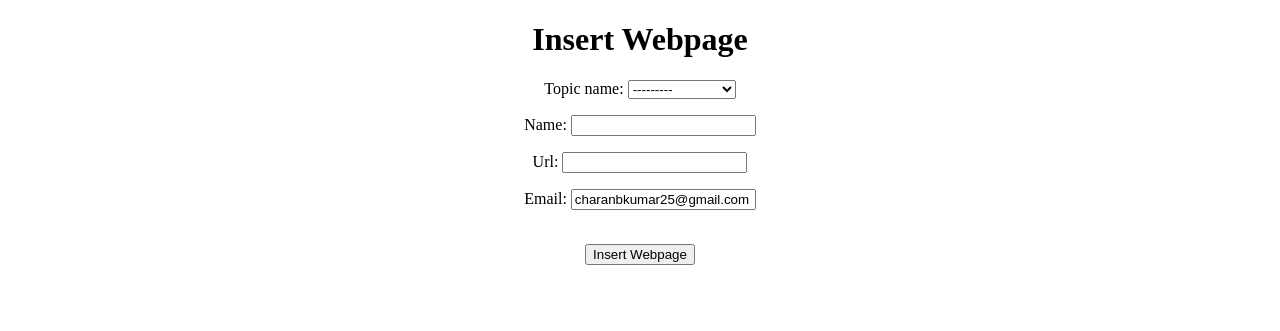
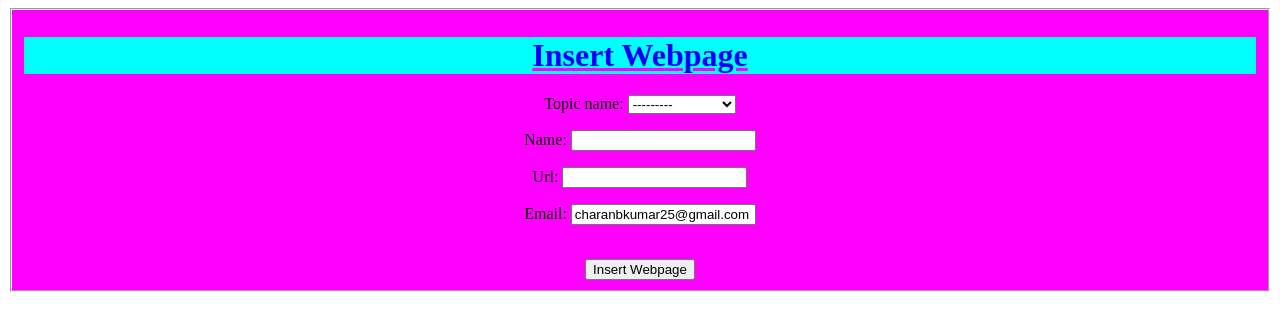
Before and after one commit to BCharanKumar/Model_Forms, a Django app: page /insert_webpage/ in a window 1280 px wide. Shown: the top 331 px of the page. Run offline with Django 5.2, Linux system fonts and the light colour scheme; data comes from the database, SQL or seed files in the repository; both versions use the stored data as it was after the commit.

Commit message:
first commit

```diff
--- a/ModelForms/settings.py
+++ b/ModelForms/settings.py
@@ -26,7 +26,7 @@ SECRET_KEY = 'django-insecure-*#0a2rvsf6q^0x%sr(hw&65g@ujs3c^%+8au3w3m2d)+^8&4s8
 # SECURITY WARNING: don't run with debug turned on in production!
 DEBUG = True
 
-ALLOWED_HOSTS = []
+ALLOWED_HOSTS = ['192.168.72.99']
 
 
 # Application definition
--- a/templates/insert_webpage.html
+++ b/templates/insert_webpage.html
@@ -5,8 +5,22 @@
     <meta charset="UTF-8">
     <meta name="viewport" content="width=device-width, initial-scale=1.0">
     <title>Document</title>
+    <style>
+        h1
+        {
+            text-decoration: underline fuchsia;
+            background-color: aqua;
+            color: blue;
+        }
+        fieldset
+        {
+            background-color: fuchsia;
+        }
+    </style>
+
 </head>
 <body>
+    <fieldset>
     <center>
         <h1>Insert Webpage</h1>
         <form action="" method="post">
@@ -17,5 +31,6 @@
             <input type="submit" value="Insert Webpage">
         </form>
     </center>
+</fieldset>
 </body>
 </html>
```
Also changed, not shown: db.sqlite3.
